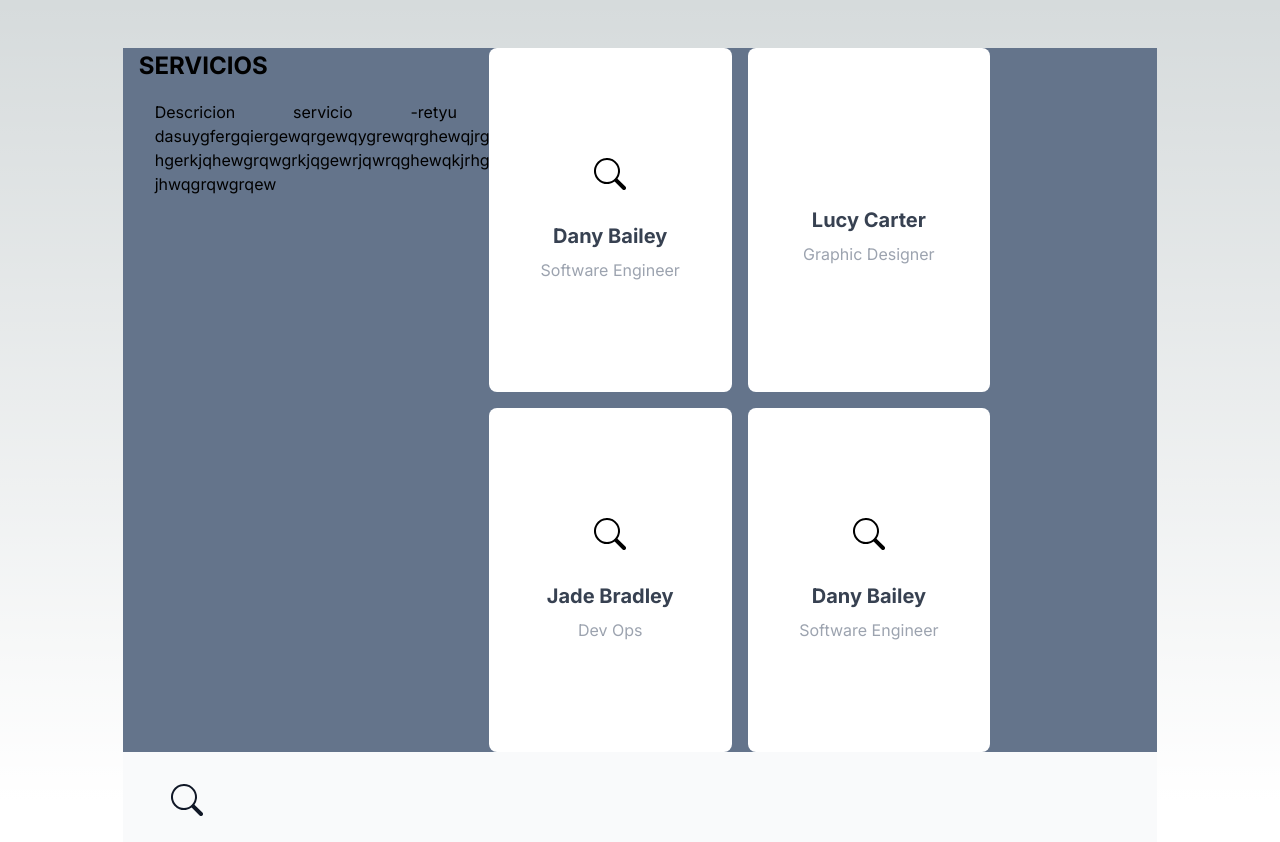
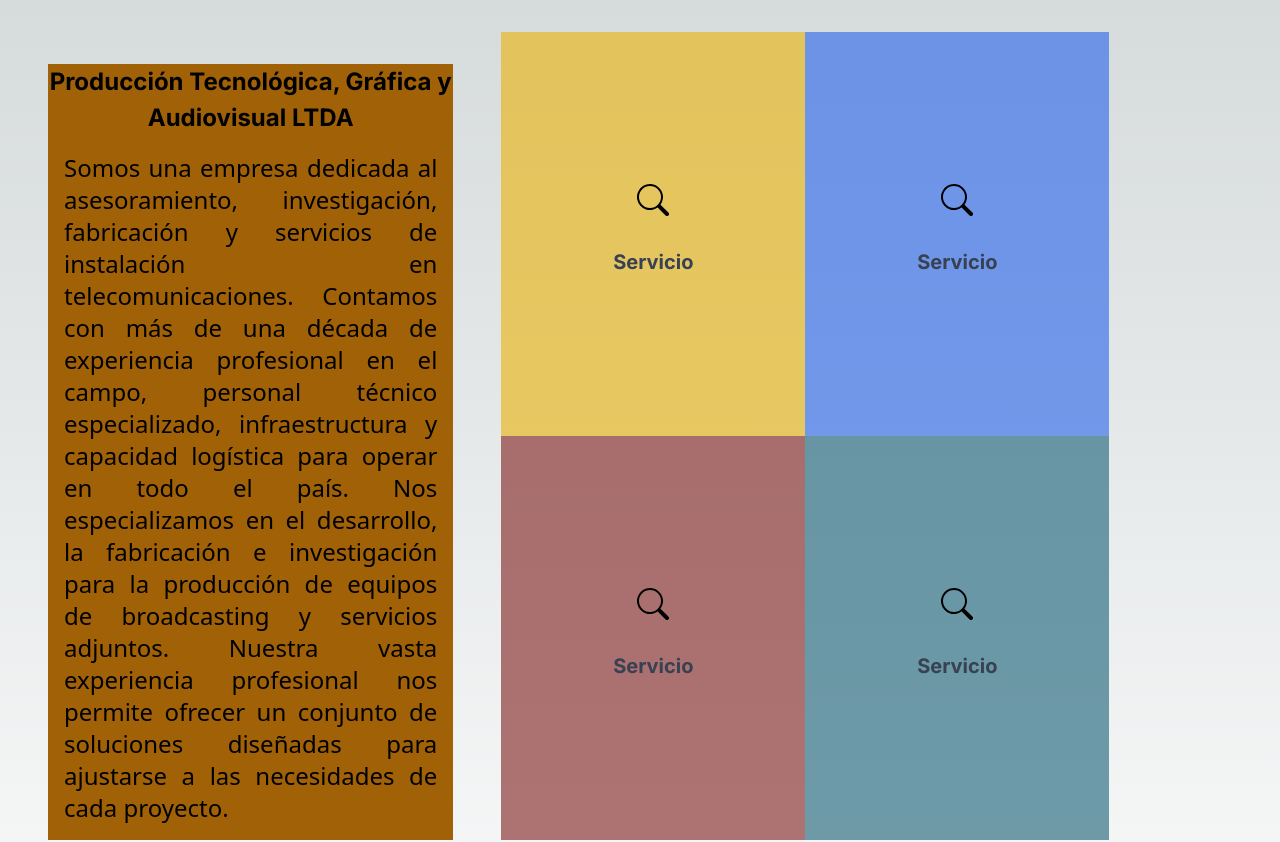
Before and after one commit to Roxha-V/PTGA-Landing, a Next.js app: page / in a window 1280 px wide. Shown: the top 842 px of the page. Built offline with nearby package versions, Linux system fonts and the light colour scheme.

Commit message:
style: :lipstick: Contruccion casi total del componente servicios - falta solo cambiar bg con foto prga-

```diff
--- a/app/servicios-component/index.jsx
+++ b/app/servicios-component/index.jsx
@@ -1,64 +1,68 @@
 import React from "react";
-
+import BG from "./serviciosbg.jpg"
 function Servicios() {
     return (
-        <section class="w-5/6 h-screen mx-auto px-4 sm:px-6 lg:px-4 py-12">
-            <div className="container mx-auto xl:w-full px-4 bg-slate-500 h-full w-full flex flex-wrap ">
+        <div className="h-full w-screen" style={{ backgroundImage: `url(${BG})` }}>
+            <div className="p-8 ml-4 w-full h-2/3 flex flex-row">
 
-                <div className="text-justify w-2/6">
-                    <h1 className="text-2xl leading-normal mb-2 font-bold text-black ">SERVICIOS</h1>
-                    <p className="m-4 text-justify align-text-top text-wrap break-normal">Descricion servicio -retyu
-                        dasuygfergqiergewqrgewqygrewqrghewqjrgwqhjgrhjqewgrkqjw
-                        hgerkjqhewgrqwgrkjqgewrjqwrqghewqkjrhgqhjewgrqwegrkwqgr
-                        jhwqgrqwgrqew</p>
+                <div className=" block mt-8 text-justify w-2/6 h-auto mr-8 bg-yellow-700">
+                    <h1 className="text-center block text-2xl leading-normal mb-2 font-bold text-black ">Producción Tecnológica, Gráfica y Audiovisual LTDA</h1>
+                    <p className=" h-fit m-4 text-justify text-wrap break-normal text-2xl font-sans leading-8 ">
+                        Somos una empresa dedicada al asesoramiento, investigación, fabricación y servicios de instalación en telecomunicaciones.
+                        Contamos con más de una década de experiencia profesional en el campo, personal técnico especializado,
+                        infraestructura y capacidad logística para operar en todo el país.
+                        Nos especializamos en el desarrollo, la fabricación e investigación para la producción de equipos de broadcasting y servicios adjuntos.
+                        Nuestra vasta experiencia profesional nos permite ofrecer un conjunto de soluciones
+                        diseñadas para ajustarse a las necesidades de cada proyecto.
+                    </p>
                 </div >
-                <div class="grid grid-cols-1 sm:grid-cols-2 md:grid-cols-2 lg:grid-cols-2 gap-4 ml-4 w-3/6 justify-end">
-                    <div class="w-full bg-white rounded-lg p-12 flex flex-col justify-center items-center">
+
+                <div className="grid grid-cols-1 sm:grid-cols-2 md:grid-cols-2 lg:grid-cols-2 gap-0 float-end ml-4 w-3/6">
+                    <div class="transform transition duration-300 ease-in-out hover:-translate-y-2 w-full bg-yellow-500 p-12 flex flex-col justify-center items-center backdrop-opacity-10 bg-clip-padding bg-opacity-60">
                         <div class="mb-8">
                             <svg xmlns="http://www.w3.org/2000/svg" width="2rem" height="2rem" fill="currentColor" class="bi bi-search" viewBox="0 0 16 16">
                                 <path d="M11.742 10.344a6.5 6.5 0 1 0-1.397 1.398h-.001c.03.04.062.078.098.115l3.85 3.85a1 1 0 0 0 1.415-1.414l-3.85-3.85a1.007 1.007 0 0 0-.115-.1zM12 6.5a5.5 5.5 0 1 1-11 0 5.5 5.5 0 0 1 11 0z"></path>
                             </svg>
                         </div>
                         <div class="text-center">
-                            <p class="text-xl text-gray-700 font-bold mb-2">Dany Bailey</p>
-                            <p class="text-base text-gray-400 font-normal">Software Engineer</p>
+                            <p class="text-xl text-gray-700 font-bold mb-2">Servicio</p>
                         </div>
                     </div>
-                    <div class="w-full bg-white rounded-lg p-12 flex flex-col justify-center items-center">
-                        <div class="mb-8">
-                        </div>
-                        <div class="text-center">
-                            <p class="text-xl text-gray-700 font-bold mb-2">Lucy Carter</p>
-                            <p class="text-base text-gray-400 font-normal">Graphic Designer</p>
-                        </div>
-                    </div>
-                    <div class="w-full bg-white rounded-lg p-12 flex flex-col justify-center items-center">
+                    <div class="transform transition duration-300 ease-in-out hover:-translate-y-2 w-full bg-blue-600 p-12 flex flex-col justify-center items-center backdrop-opacity-10 bg-clip-padding bg-opacity-60">
                         <div class="mb-8">
                             <svg xmlns="http://www.w3.org/2000/svg" width="2rem" height="2rem" fill="currentColor" class="bi bi-search" viewBox="0 0 16 16">
                                 <path d="M11.742 10.344a6.5 6.5 0 1 0-1.397 1.398h-.001c.03.04.062.078.098.115l3.85 3.85a1 1 0 0 0 1.415-1.414l-3.85-3.85a1.007 1.007 0 0 0-.115-.1zM12 6.5a5.5 5.5 0 1 1-11 0 5.5 5.5 0 0 1 11 0z"></path>
                             </svg>
                         </div>
                         <div class="text-center">
-                            <p class="text-xl text-gray-700 font-bold mb-2">Jade Bradley</p>
-                            <p class="text-base text-gray-400 font-normal">Dev Ops</p>
+                            <p class="text-xl text-gray-700 font-bold mb-2">Servicio</p>
                         </div>
                     </div>
-                    <div class="w-full bg-white rounded-lg p-12 flex flex-col justify-center items-center">
+                    <div class=" transform transition duration-300 ease-in-out hover:-translate-y-2 w-full bg-red-900 p-12 flex flex-col justify-center items-center backdrop-opacity-10 bg-clip-padding bg-opacity-60 ">
                         <div class="mb-8">
                             <svg xmlns="http://www.w3.org/2000/svg" width="2rem" height="2rem" fill="currentColor" class="bi bi-search" viewBox="0 0 16 16">
                                 <path d="M11.742 10.344a6.5 6.5 0 1 0-1.397 1.398h-.001c.03.04.062.078.098.115l3.85 3.85a1 1 0 0 0 1.415-1.414l-3.85-3.85a1.007 1.007 0 0 0-.115-.1zM12 6.5a5.5 5.5 0 1 1-11 0 5.5 5.5 0 0 1 11 0z"></path>
                             </svg>
                         </div>
                         <div class="text-center">
-                            <p class="text-xl text-gray-700 font-bold mb-2">Dany Bailey</p>
-                            <p class="text-base text-gray-400 font-normal">Software Engineer</p>
+                            <p class="text-xl text-gray-700 font-bold mb-2">Servicio</p>
                         </div>
                     </div>
+                    <div class="transform transition duration-300 ease-in-out hover:scale-100 w-full bg-cyan-800 p-12 flex flex-col justify-center items-center bg-clip-padding bg-opacity-60">
+                        <div class="mb-8">
+                            <svg xmlns="http://www.w3.org/2000/svg" width="2rem" height="2rem" fill="currentColor" class="bi bi-search" viewBox="0 0 16 16">
+                                <path d="M11.742 10.344a6.5 6.5 0 1 0-1.397 1.398h-.001c.03.04.062.078.098.115l3.85 3.85a1 1 0 0 0 1.415-1.414l-3.85-3.85a1.007 1.007 0 0 0-.115-.1zM12 6.5a5.5 5.5 0 1 1-11 0 5.5 5.5 0 0 1 11 0z"></path>
+                            </svg>
+                        </div>
+                        <div class="text-center">
+                            <p class="text-xl text-gray-700 font-bold mb-2">Servicio</p>
                         </div>
                     </div>
 
+                </div>
+            </div>
 
-            {/* <!-- service block --> */}
+            <div className="mt-20">
                 <div class="py-8 px-12 mb-12 bg-gray-50 border-b border-gray-100 transform transition duration-300 ease-in-out hover:-translate-y-2">
                     <div class="inline-block text-gray-900 mb-4">
                         {/* <!-- icon --> */}
@@ -69,10 +73,8 @@ function Servicios() {
                     <h3 class="text-lg leading-normal mb-2 font-semibold text-black">SEO Services</h3>
                     <p class="text-gray-500">This is a wider card with supporting text below as a natural content.</p>
                 </div>
-            {/* <!-- end service block --> */}
-
-        </section >
-
+            </div>
+        </div>
 
 
     )
```
Also changed, not shown: app/servicios-component/serviciosbg.jpg (added). Lines whose indentation alone changed are shown as unchanged.
